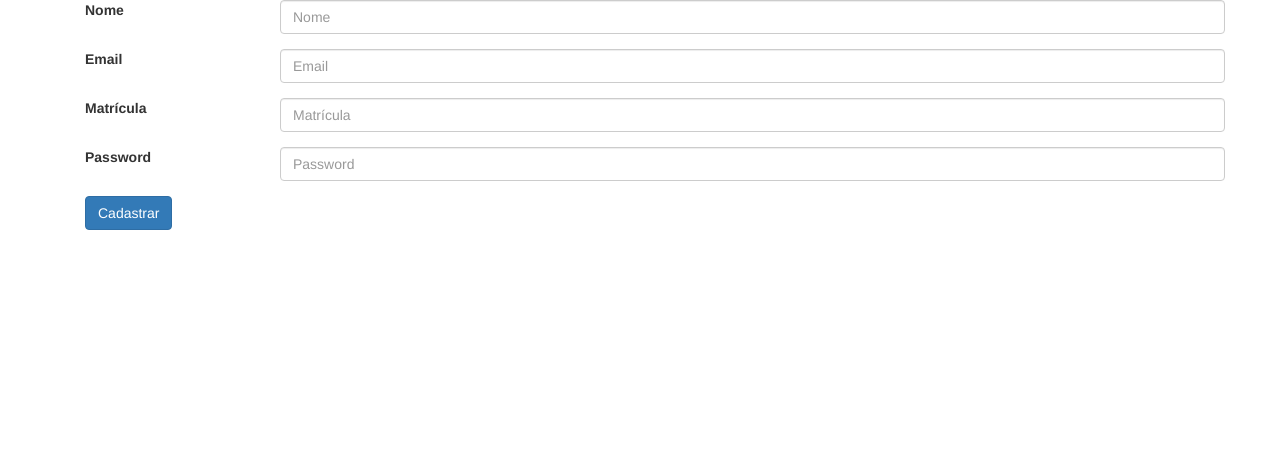
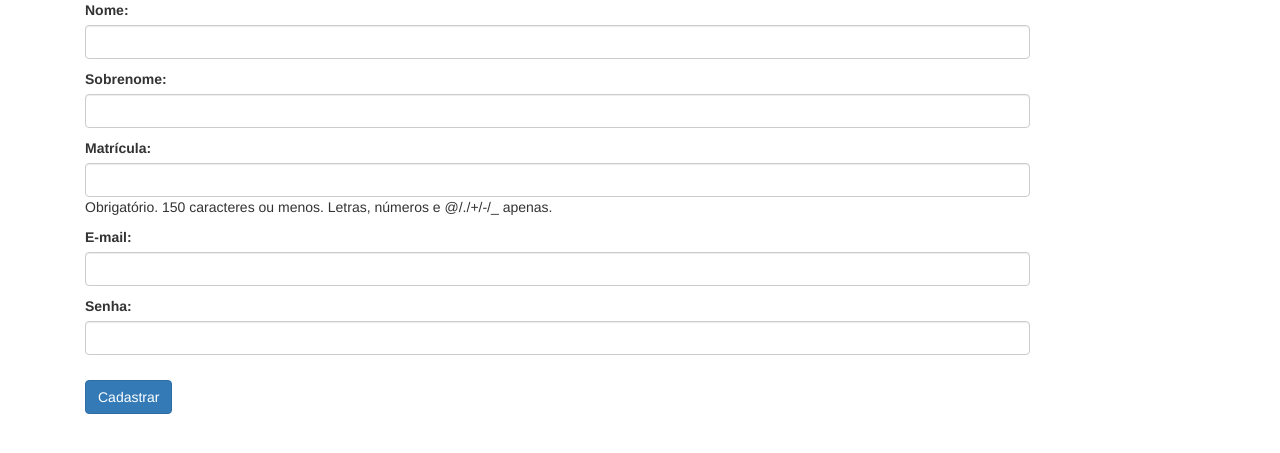
Before and after one commit to asleao/trabalho-les, a Django app: page /cadastro in a window 1280 px wide. Shown: the top 453 px of the page. Run offline with Django 3.2, Linux system fonts and the light colour scheme; some libraries are stand-ins or nearby versions.

Commit message:
Implementação do formulario de cadastro de usuario.

```diff
--- /dev/null
+++ b/src/project_manager/forms.py
@@ -0,0 +1,22 @@
+from django import forms
+from django.forms import ModelForm, EmailInput, TextInput
+from .models import *
+
+class FormCadastroUsuario(forms.ModelForm):
+    class Meta:
+        model = User
+        fields = ('first_name','last_name','username','email','password')
+        widgets = {
+            'first_name': TextInput(attrs={'name':'first_name','class':'form-control'}),
+            'last_name': TextInput(attrs={'name':'last_name','class':'form-control'}),
+            'username': TextInput(attrs={'name':'last_name','class':'form-control'}),
+            'email': EmailInput(attrs={'name':'email','class':'form-control'}),
+            'password': TextInput(attrs={'type':'password','name':'password','class':'form-control'}),
+                  }
+        labels ={
+            'first_name': 'Nome:',
+            'last_name': 'Sobrenome:',
+            'username': 'Matrícula:',
+            'email': 'E-mail:',
+            'password': 'Senha:',
+        }
--- a/src/project_manager/templates/cadastro_usuario.html
+++ b/src/project_manager/templates/cadastro_usuario.html
@@ -5,33 +5,16 @@
     <div id="content-container" class="container">
             <form id="cadastro-usuario-form" method="post" class="col s12"
                   action="{% url 'cadastro_usuario' %}">
+                {% csrf_token %}
                 <div class="form-group row">
-                    <label for="nome" class="col-sm-2 col-form-label">Nome</label>
                     <div class="col-sm-10">
-                        <input type="text" class="form-control" id="nome" name = "nome" placeholder="Nome">
+                        {{form.as_p}}
                     </div>
                 </div>
-                <div class="form-group row">
-                    <label for="email" class="col-sm-2 col-form-label">Email</label>
-                    <div class="col-sm-10">
-                        <input type="email" class="form-control" id="email" name="email" placeholder="Email">
-                    </div>
-                </div>
-                <div class="form-group row">
-                    <label for="matricula" class="col-sm-2 col-form-label">Matrícula</label>
-                    <div class="col-sm-10">
-                        <input type="email" class="form-control" id="matricula" name="matricula" placeholder="Matrícula">
-                    </div>
-                </div>
-                <div class="form-group row">
-                    <label for="password" class="col-sm-2 col-form-label">Password</label>
-                    <div class="col-sm-10">
-                       <input type="password" class="form-control" id="password" name="password" placeholder="Password">
-                    </div>
-               </div>
                <div class="form-group row">
                   <div class="offset-sm-2 col-sm-10">
                     <button name="cadastrar" type="submit" class="btn btn-primary">Cadastrar</button>
+                    <input type="hidden" name="next" value="/" />
                   </div>
                 </div>
             </form>
--- a/src/project_manager/views.py
+++ b/src/project_manager/views.py
@@ -1,4 +1,8 @@
 from django.shortcuts import render
+from .forms import FormCadastroUsuario
+from django.views.decorators.csrf import csrf_protect
+from django.contrib.auth.models import User
+from django.http import HttpResponseRedirect
 
 def cadastro_ferramenta(request):
     return render(request, 'cadastro_ferramenta.html')
@@ -6,5 +10,22 @@ def cadastro_ferramenta(request):
 def login(request):
     return render(request, 'login.html')
 
+@csrf_protect
 def cadastro_usuario(request):
-    return render(request, 'cadastro_usuario.html')
+    if request.method == 'POST':
+    	form = FormCadastroUsuario(request.POST)
+    	if form.is_valid():
+            nome = form.cleaned_data['first_name']
+            sobrenome = form.cleaned_data['last_name']
+            matricula = form.cleaned_data['username']
+            email = form.cleaned_data['email']
+            senha = form.cleaned_data['password']
+            user = User.objects.create_user(matricula, email, senha)
+            user.last_name=sobrenome
+            user.first_name=nome
+            user.save()
+            return HttpResponseRedirect(request.POST.get('next'))
+    else:
+    	form = FormCadastroUsuario()
+
+    return render(request, 'cadastro_usuario.html',{'form':form})
```
Also changed, not shown: src/project_manager/models.py (+0 -7 lines), src/db.sqlite3, src/project_manager/migrations/0003_auto_20170425_1712.py (added).
